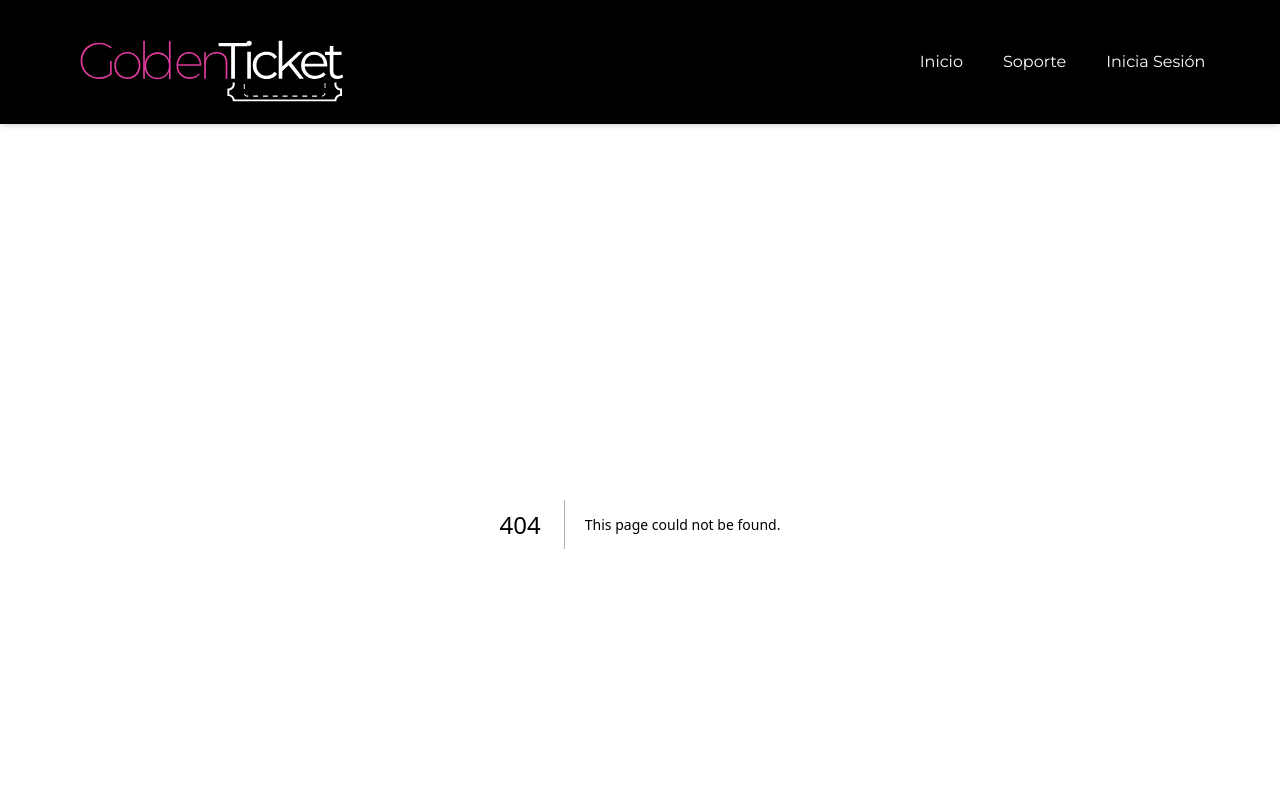
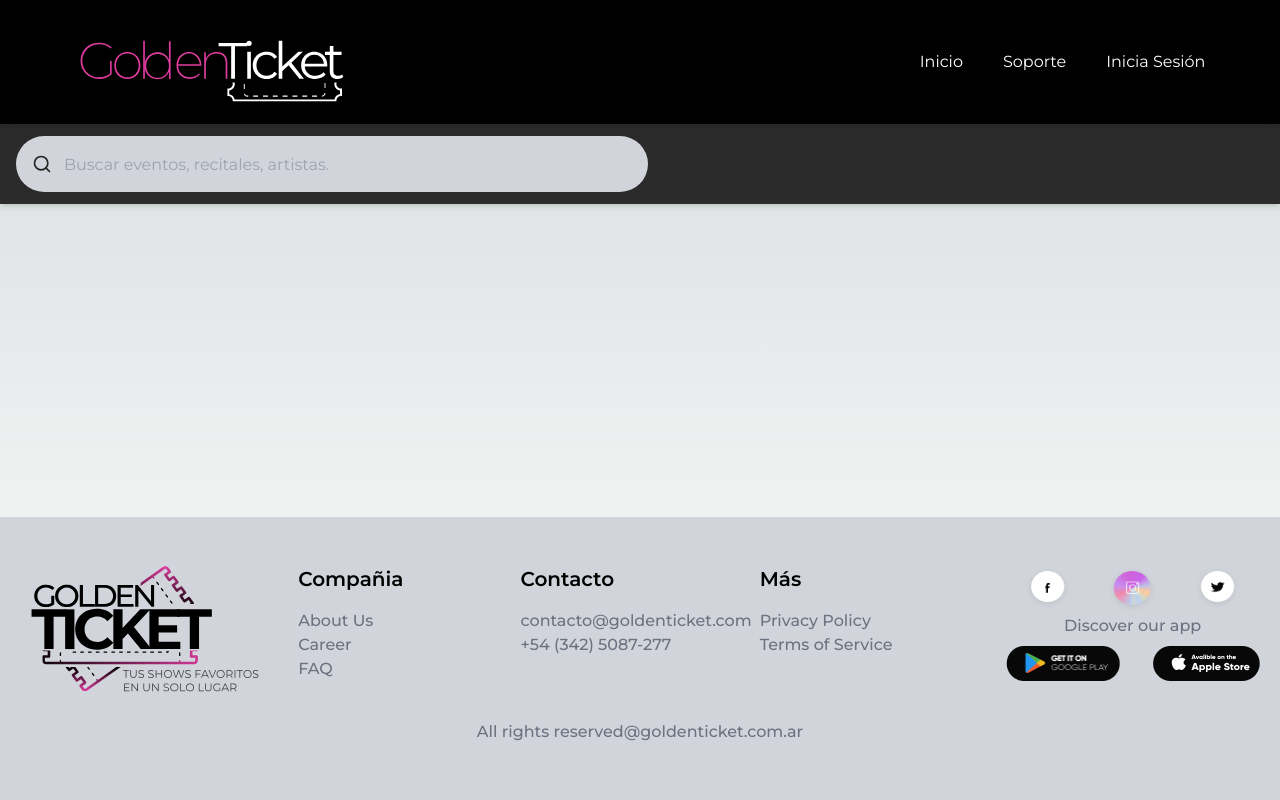
Before and after one commit to montvlein/DH_Final_Project_2_Frontend, a Next.js app: page /detalles in a window 1280 px wide. Before the commit this address had no page. Shown: the top 800 px of the page. Built offline with nearby package versions, Linux system fonts and the light colour scheme; a web font is replaced by a local one.

Commit message:
buscador de eventos

```diff
--- /dev/null
+++ b/app/detalles/page.tsx
@@ -0,0 +1,11 @@
+import BuscadorEventos from '@/components/detalles/BuscadorEventos'
+import React from 'react'
+
+const detalles: React.FC = () => {
+    return (
+        <>
+            <BuscadorEventos />
+        </>
+    )
+}
+export default detalles
--- /dev/null
+++ b/components/detalles/BuscadorEventos.tsx
@@ -0,0 +1,21 @@
+const BuscadorEventos: React.FC = () => {
+    return (
+        <>
+            <div className="w-full h-20 bg-[#2B2B2B] shadow-md flex items-center">
+                <div className="relative w-full ml-4">
+                    <img
+                        src="/lupa.svg" // Ruta al archivo SVG
+                        alt="Buscar"
+                        className="absolute left-4 top-1/2 transform -translate-y-1/2 w-5 h-5 text-gray-600"
+                    />
+                    <input
+                        className="w-3/4 sm:w-1/2  h-14 rounded-full pl-12 bg-gray-300"
+                        type="text"
+                        placeholder="Buscar eventos, recitales, artistas."
+                    />
+                </div>
+            </div>
+        </>
+    )
+}
+export default BuscadorEventos
```
Also changed, not shown: public/lupa.svg (added).
